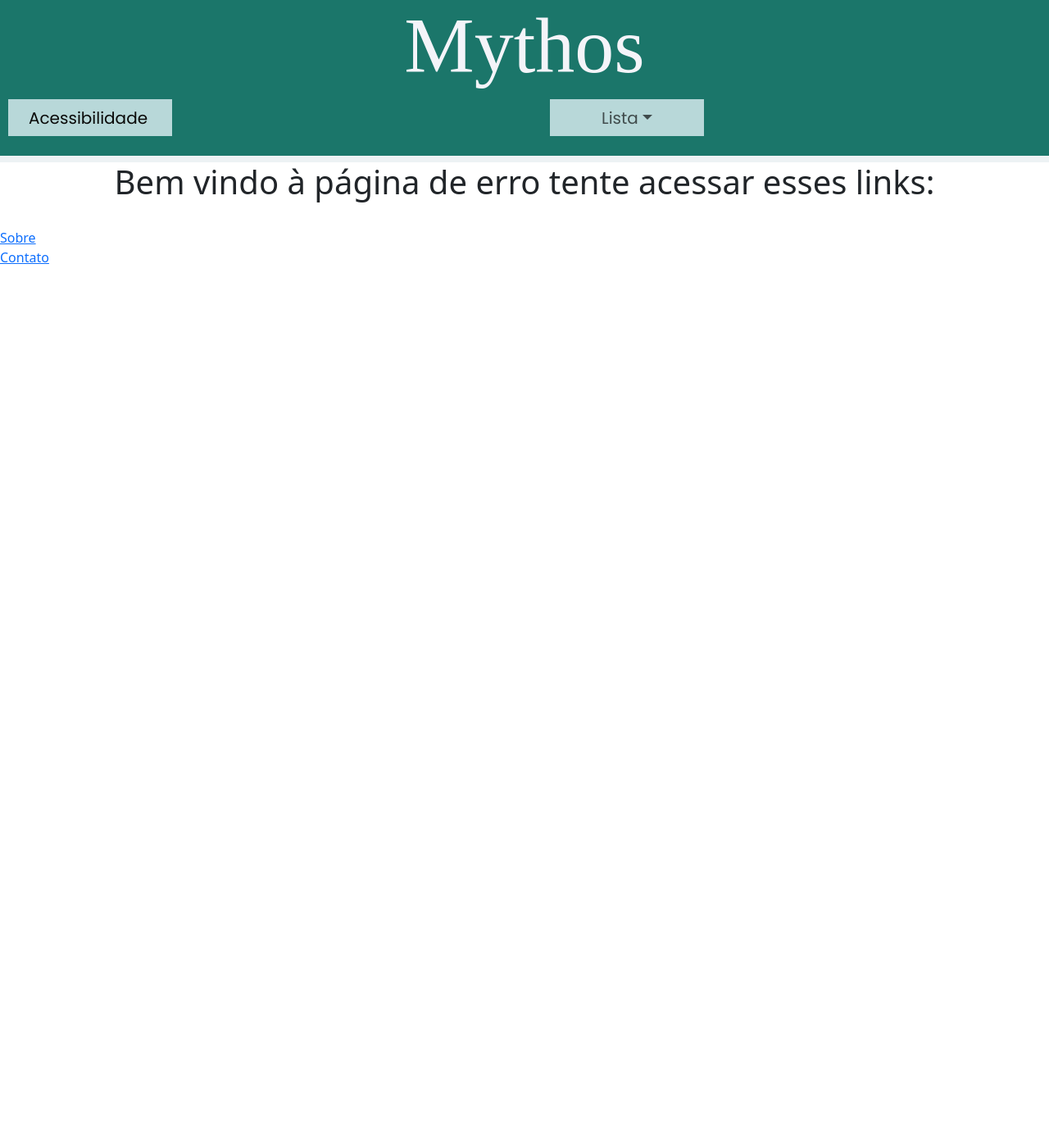
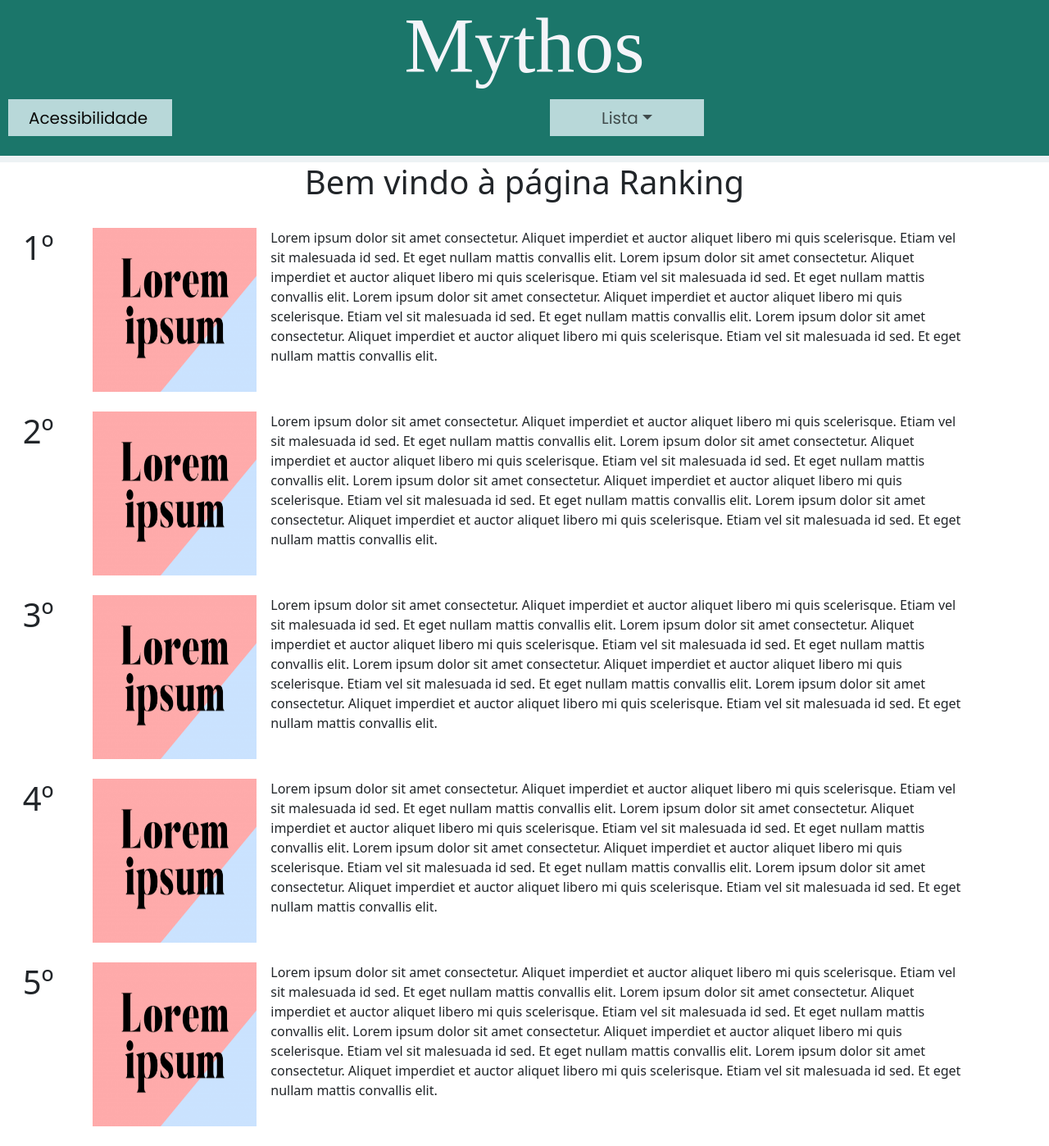
Before and after one commit to diegocamargo55555/Mythos, a React (Create React App) app: page /Ranking in a window 1280 px wide. Shown: the top 1398 px of the page at 82% size. Before the commit the page ends 800 px from the top, so only its background shows below. Built offline with nearby package versions, Linux system fonts and the light colour scheme; a web font is replaced by a local one.

Commit message:
ranking update

```diff
--- a/src/pages/Pesquisa/pesquisa_page.js
+++ b/src/pages/Pesquisa/pesquisa_page.js
@@ -2,6 +2,7 @@
 //https://medium.com/@andwebdev/design-and-develop-a-functional-search-bar-in-react-44321ed3c244
 //https://www.emgoto.com/react-search-bar/
 //https://dev.to/salehmubashar/search-bar-in-react-js-545l
+//https://www.youtube.com/watch?v=PFjfGv_WTpU
 
 function pesquisa() {
     return (
--- /dev/null
+++ b/src/pages/Ranking/ranking_page.js
@@ -0,0 +1,126 @@
+import { Title } from "./styles";
+import { Title_heroi } from "./styles";
+import imagem from "../../assets/lore.png"
+
+
+function ranking() {
+    return (
+        <div>
+            <Title> Bem vindo à página Ranking</Title>
+            <br/>
+
+            <div class="row">,
+                <div class="col-md-1">
+                    <h1>1º</h1>
+                </div>
+                <div class="col-md-2">
+                    <img src={imagem} width="200" height="200" />
+                </div>
+                <div class="col-md-8">
+                    <p>Lorem ipsum dolor sit amet consectetur. Aliquet imperdiet et auctor aliquet libero mi quis scelerisque.
+                        Etiam vel sit malesuada id sed. Et eget nullam mattis convallis elit.
+                        Lorem ipsum dolor sit amet consectetur. Aliquet imperdiet et auctor aliquet libero mi quis scelerisque.
+                        Etiam vel sit malesuada id sed. Et eget nullam mattis convallis elit.
+                        Lorem ipsum dolor sit amet consectetur. Aliquet imperdiet et auctor aliquet libero mi quis scelerisque.
+                        Etiam vel sit malesuada id sed. Et eget nullam mattis convallis elit.
+                        Lorem ipsum dolor sit amet consectetur. Aliquet imperdiet et auctor aliquet libero mi quis scelerisque.
+                        Etiam vel sit malesuada id sed. Et eget nullam mattis convallis elit.</p>
+                </div>
+            </div>
+
+            <br/>
+
+            <div class="row">,
+
+
+                <div class="col-md-1">
+                    <h1>2º</h1>
+                </div>
+                <div class="col-md-2">
+                    <img src={imagem} width="200" height="200" />
+                </div>
+                <div class="col-md-8">
+                    <p>Lorem ipsum dolor sit amet consectetur. Aliquet imperdiet et auctor aliquet libero mi quis scelerisque.
+                        Etiam vel sit malesuada id sed. Et eget nullam mattis convallis elit.
+                        Lorem ipsum dolor sit amet consectetur. Aliquet imperdiet et auctor aliquet libero mi quis scelerisque.
+                        Etiam vel sit malesuada id sed. Et eget nullam mattis convallis elit.
+                        Lorem ipsum dolor sit amet consectetur. Aliquet imperdiet et auctor aliquet libero mi quis scelerisque.
+                        Etiam vel sit malesuada id sed. Et eget nullam mattis convallis elit.
+                        Lorem ipsum dolor sit amet consectetur. Aliquet imperdiet et auctor aliquet libero mi quis scelerisque.
+                        Etiam vel sit malesuada id sed. Et eget nullam mattis convallis elit.</p>
+                </div>
+            </div>
+
+            <br/>
+
+            <div class="row">,
+                <div class="col-md-1">
+                    <h1>3º</h1>
+                </div>
+                <div class="col-md-2">
+                    <img src={imagem} width="200" height="200" />
+                </div>
+                <div class="col-md-8">
+                    <p>Lorem ipsum dolor sit amet consectetur. Aliquet imperdiet et auctor aliquet libero mi quis scelerisque.
+                        Etiam vel sit malesuada id sed. Et eget nullam mattis convallis elit.
+                        Lorem ipsum dolor sit amet consectetur. Aliquet imperdiet et auctor aliquet libero mi quis scelerisque.
+                        Etiam vel sit malesuada id sed. Et eget nullam mattis convallis elit.
+                        Lorem ipsum dolor sit amet consectetur. Aliquet imperdiet et auctor aliquet libero mi quis scelerisque.
+                        Etiam vel sit malesuada id sed. Et eget nullam mattis convallis elit.
+                        Lorem ipsum dolor sit amet consectetur. Aliquet imperdiet et auctor aliquet libero mi quis scelerisque.
+                        Etiam vel sit malesuada id sed. Et eget nullam mattis convallis elit.</p>
+                </div>
+            </div>
+
+            <br/>
+
+            <div class="row">,
+                <div class="col-md-1">
+                    <h1>4º</h1>
+                </div>
+                <div class="col-md-2">
+                    <img src={imagem} width="200" height="200" />
+                </div>
+                <div class="col-md-8">
+                    <p>Lorem ipsum dolor sit amet consectetur. Aliquet imperdiet et auctor aliquet libero mi quis scelerisque.
+                        Etiam vel sit malesuada id sed. Et eget nullam mattis convallis elit.
+                        Lorem ipsum dolor sit amet consectetur. Aliquet imperdiet et auctor aliquet libero mi quis scelerisque.
+                        Etiam vel sit malesuada id sed. Et eget nullam mattis convallis elit.
+                        Lorem ipsum dolor sit amet consectetur. Aliquet imperdiet et auctor aliquet libero mi quis scelerisque.
+                        Etiam vel sit malesuada id sed. Et eget nullam mattis convallis elit.
+                        Lorem ipsum dolor sit amet consectetur. Aliquet imperdiet et auctor aliquet libero mi quis scelerisque.
+                        Etiam vel sit malesuada id sed. Et eget nullam mattis convallis elit.</p>
+                </div>
+            </div>
+            <br/>
+
+            <div class="row">,
+                <div class="col-md-1">
+                    <h1>5º</h1>
+                </div>
+                <div class="col-md-2">
+                    <img src={imagem} width="200" height="200" />
+                </div>
+                <div class="col-md-8">
+                    <p>Lorem ipsum dolor sit amet consectetur. Aliquet imperdiet et auctor aliquet libero mi quis scelerisque.
+                        Etiam vel sit malesuada id sed. Et eget nullam mattis convallis elit.
+                        Lorem ipsum dolor sit amet consectetur. Aliquet imperdiet et auctor aliquet libero mi quis scelerisque.
+                        Etiam vel sit malesuada id sed. Et eget nullam mattis convallis elit.
+                        Lorem ipsum dolor sit amet consectetur. Aliquet imperdiet et auctor aliquet libero mi quis scelerisque.
+                        Etiam vel sit malesuada id sed. Et eget nullam mattis convallis elit.
+                        Lorem ipsum dolor sit amet consectetur. Aliquet imperdiet et auctor aliquet libero mi quis scelerisque.
+                        Etiam vel sit malesuada id sed. Et eget nullam mattis convallis elit.</p>
+                </div>
+            </div>
+            <br/>
+
+
+
+
+
+
+        </div>
+    )
+}
+
+export default ranking;
--- /dev/null
+++ b/src/pages/Ranking/styles.jsx
@@ -0,0 +1,8 @@
+import styled from "styled-components";
+
+export const Title = styled.h1`
+    text-align: center;
+`;
+export const Title_heroi = styled.h2`
+    text-align: center;
+`;
--- a/src/routes.js
+++ b/src/routes.js
@@ -5,6 +5,8 @@ import Header from "./components/Header/navbar";
 import Error from "./pages/Error/error._page";
 import Pesquisa from "./pages/Pesquisa/pesquisa_page";
 import Acessibilidade from "./pages/Acessibilidade/acessibilidade_page";
+import Ranking from "./pages/Ranking/ranking_page";
+
 
 export default RoutesApp;
 
@@ -18,6 +20,8 @@ function RoutesApp() {
                     <Route path="/*" element={<Error />} />
                     <Route path="/Pesquisa" element={<Pesquisa />} />
                     <Route path="/acessibilidade" element={<Acessibilidade />} />
+                    <Route path="/Ranking" element={<Ranking />} />
+
                 </Routes>
             </backgrond>
         </BrowserRouter>
```
